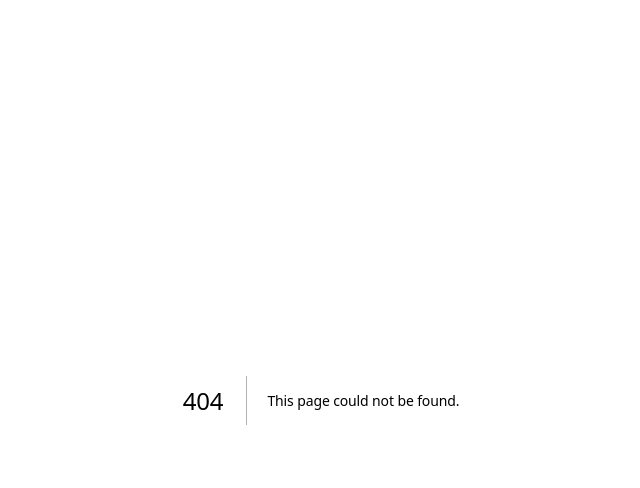
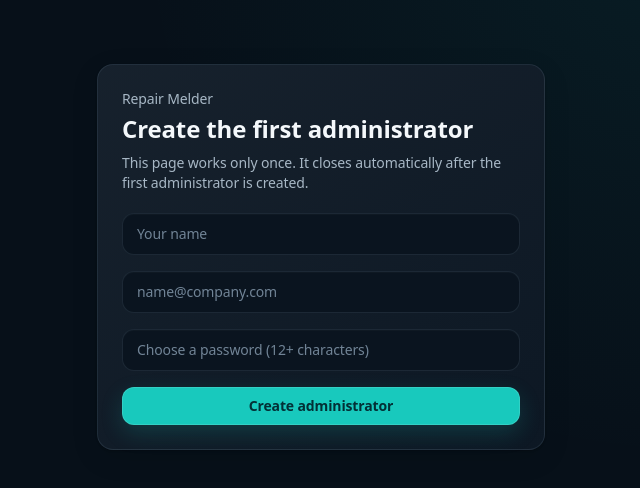
Before and after one commit to botexpertsnl/reparatie_melder_app, a Next.js app: page /setup in a window 1280 px wide. Before the commit this address had no page. Shown: the top 488 px of the page, without its empty margins (319-959 px from the left). Built offline with nearby package versions, Linux system fonts and the light colour scheme; no server answers; the database is empty.

Commit message:
Secure app access and add first-admin setup (#264)
* Secure app access and add first-admin setup

* Wrap login search params in suspense

---------

Co-authored-by: Jasper Koenraad @ Spotler NL <jasper.koenraad@spotler.nl>

```diff
--- a/app/(app)/layout.tsx
+++ b/app/(app)/layout.tsx
@@ -1,7 +1,12 @@
 import { AppShell } from "@/components/layout/app-shell";
 import { AuthSessionProvider } from "@/components/providers/session-provider";
+import { auth } from "@/lib/auth/auth";
+import { redirect } from "next/navigation";
 
-export default function AppLayout({ children }: { children: React.ReactNode }) {
+export default async function AppLayout({ children }: { children: React.ReactNode }) {
+  const session = await auth();
+  if (!session?.user) redirect("/login?callbackUrl=/dashboard");
+
   return (
     <AuthSessionProvider>
       <AppShell>{children}</AppShell>
--- a/app/(auth)/login/page.tsx
+++ b/app/(auth)/login/page.tsx
@@ -1,10 +1,60 @@
+"use client";
+
+import { FormEvent, Suspense, useState } from "react";
+import { signIn } from "next-auth/react";
+import Link from "next/link";
+import { useRouter, useSearchParams } from "next/navigation";
+
 export default function LoginPage() {
   return (
-    <main className="mx-auto mt-20 max-w-md space-y-4 card">
-      <h1 className="text-xl font-semibold">Sign in</h1>
-      <input className="input" placeholder="Email" />
-      <input className="input" placeholder="Password" type="password" />
-      <button className="btn w-full">Sign in</button>
+    <Suspense fallback={<main className="mx-auto mt-20 max-w-md card text-sm text-slate-400">Loading sign in…</main>}>
+      <LoginForm />
+    </Suspense>
+  );
+}
+
+function LoginForm() {
+  const router = useRouter();
+  const searchParams = useSearchParams();
+  const [email, setEmail] = useState("");
+  const [password, setPassword] = useState("");
+  const [error, setError] = useState<string | null>(null);
+  const [submitting, setSubmitting] = useState(false);
+  const callbackUrl = searchParams.get("callbackUrl")?.startsWith("/") ? searchParams.get("callbackUrl")! : "/dashboard";
+
+  const onSubmit = async (event: FormEvent<HTMLFormElement>) => {
+    event.preventDefault();
+    setSubmitting(true);
+    setError(null);
+    const result = await signIn("credentials", { email, password, redirect: false, callbackUrl });
+    setSubmitting(false);
+    if (!result?.ok) {
+      setError("Incorrect email address or password.");
+      return;
+    }
+    router.replace(result.url?.startsWith("/") ? result.url : callbackUrl);
+    router.refresh();
+  };
+
+  return (
+    <main className="mx-auto mt-20 max-w-md space-y-5 card">
+      <div>
+        <p className="text-sm text-slate-400">Repair Melder</p>
+        <h1 className="mt-1 text-2xl font-semibold">Sign in</h1>
+      </div>
+      <form className="space-y-4" onSubmit={onSubmit}>
+        <label className="block space-y-1.5 text-sm font-medium">
+          <span>Email</span>
+          <input className="input w-full" placeholder="name@company.com" type="email" autoComplete="email" value={email} onChange={(event) => setEmail(event.target.value)} required />
+        </label>
+        <label className="block space-y-1.5 text-sm font-medium">
+          <span>Password</span>
+          <input className="input w-full" placeholder="Your password" type="password" autoComplete="current-password" value={password} onChange={(event) => setPassword(event.target.value)} required />
+        </label>
+        {error ? <p className="text-sm text-red-400" role="alert">{error}</p> : null}
+        <button className="btn w-full" disabled={submitting} type="submit">{submitting ? "Signing in…" : "Sign in"}</button>
+      </form>
+      <p className="text-center text-sm text-slate-400">First time here? <Link className="font-semibold text-[#69f0df] hover:underline" href="/setup">Create the first administrator</Link>.</p>
     </main>
   );
 }
--- /dev/null
+++ b/app/(auth)/setup/page.tsx
@@ -0,0 +1,69 @@
+"use client";
+
+import { FormEvent, useEffect, useState } from "react";
+import { useRouter } from "next/navigation";
+
+export default function SetupPage() {
+  const router = useRouter();
+  const [name, setName] = useState("");
+  const [email, setEmail] = useState("");
+  const [password, setPassword] = useState("");
+  const [state, setState] = useState<"loading" | "ready" | "unavailable">("loading");
+  const [error, setError] = useState<string | null>(null);
+  const [submitting, setSubmitting] = useState(false);
+
+  useEffect(() => {
+    void fetch("/api/setup", { cache: "no-store" })
+      .then(async (response) => ({ response, payload: await response.json() }))
+      .then(({ response, payload }) => {
+        if (!response.ok) throw new Error(payload.error ?? "Could not verify setup status.");
+        setState(payload.data?.setupRequired ? "ready" : "unavailable");
+      })
+      .catch((setupError: unknown) => {
+        setError(setupError instanceof Error ? setupError.message : "Could not verify setup status.");
+        setState("unavailable");
+      });
+  }, []);
+
+  const onSubmit = async (event: FormEvent<HTMLFormElement>) => {
+    event.preventDefault();
+    setSubmitting(true);
+    setError(null);
+    try {
+      const response = await fetch("/api/setup", {
+        method: "POST",
+        headers: { "Content-Type": "application/json" },
+        body: JSON.stringify({ name, email, password })
+      });
+      const payload = await response.json();
+      if (!response.ok) throw new Error(typeof payload.error === "string" ? payload.error : "Could not create administrator.");
+      router.replace("/login?setup=complete");
+      router.refresh();
+    } catch (setupError) {
+      setError(setupError instanceof Error ? setupError.message : "Could not create administrator.");
+    } finally {
+      setSubmitting(false);
+    }
+  };
+
+  return (
+    <main className="mx-auto mt-16 max-w-md space-y-5 card">
+      <div>
+        <p className="text-sm text-slate-400">Repair Melder</p>
+        <h1 className="mt-1 text-2xl font-semibold">Create the first administrator</h1>
+        <p className="mt-2 text-sm text-slate-400">This page works only once. It closes automatically after the first administrator is created.</p>
+      </div>
+      {state === "loading" ? <p className="text-sm text-slate-400">Checking setup status…</p> : null}
+      {state === "unavailable" ? <p className="rounded-xl border border-amber-500/35 bg-amber-500/10 p-3 text-sm text-amber-100">{error ?? "Setup has already been completed. Sign in with an existing administrator account."}</p> : null}
+      {state === "ready" ? (
+        <form className="space-y-4" onSubmit={onSubmit}>
+          <input className="input w-full" placeholder="Your name" autoComplete="name" value={name} onChange={(event) => setName(event.target.value)} required minLength={2} />
+          <input className="input w-full" placeholder="name@company.com" type="email" autoComplete="email" value={email} onChange={(event) => setEmail(event.target.value)} required />
+          <input className="input w-full" placeholder="Choose a password (12+ characters)" type="password" autoComplete="new-password" value={password} onChange={(event) => setPassword(event.target.value)} required minLength={12} />
+          {error ? <p className="text-sm text-red-400" role="alert">{error}</p> : null}
+          <button className="btn w-full" disabled={submitting} type="submit">{submitting ? "Creating administrator…" : "Create administrator"}</button>
+        </form>
+      ) : null}
+    </main>
+  );
+}
--- a/app/admin/layout.tsx
+++ b/app/admin/layout.tsx
@@ -1,5 +1,11 @@
 import { SystemAdminShell } from "@/components/layout/system-admin-shell";
+import { auth } from "@/lib/auth/auth";
+import { redirect } from "next/navigation";
 
-export default function SystemAdminLayout({ children }: { children: React.ReactNode }) {
+export default async function SystemAdminLayout({ children }: { children: React.ReactNode }) {
+  const session = await auth();
+  if (!session?.user) redirect("/login?callbackUrl=/admin/diagnostics");
+  if (!session.user.isSystemAdmin) redirect("/dashboard");
+
   return <SystemAdminShell>{children}</SystemAdminShell>;
 }
--- /dev/null
+++ b/app/api/setup/route.ts
@@ -0,0 +1,45 @@
+import { NextRequest, NextResponse } from "next/server";
+import { hashSync } from "bcryptjs";
+import { z } from "zod";
+import { UserRole } from "@prisma/client";
+import { prisma } from "@/lib/prisma";
+
+const setupSchema = z.object({
+  name: z.string().trim().min(2).max(120),
+  email: z.string().trim().email().max(254),
+  password: z.string().min(12, "Use at least 12 characters.").max(128)
+});
+
+async function hasSystemAdmin() {
+  return (await prisma.user.count({ where: { isSystemAdmin: true } })) > 0;
+}
+
+export async function GET() {
+  try {
+    return NextResponse.json({ data: { setupRequired: !(await hasSystemAdmin()) } });
+  } catch {
+    return NextResponse.json({ error: "Setup is not available until the database connection is configured." }, { status: 503 });
+  }
+}
+
+export async function POST(request: NextRequest) {
+  try {
+    if (await hasSystemAdmin()) return NextResponse.json({ error: "The initial administrator has already been created." }, { status: 409 });
+    const parsed = setupSchema.safeParse(await request.json());
+    if (!parsed.success) return NextResponse.json({ error: parsed.error.flatten() }, { status: 400 });
+
+    const passwordHash = hashSync(parsed.data.password, 12);
+    const user = await prisma.user.create({
+      data: {
+        name: parsed.data.name,
+        email: parsed.data.email.toLowerCase(),
+        passwordHash,
+        role: UserRole.SYSTEM_ADMIN,
+        isSystemAdmin: true
+      }
+    });
+    return NextResponse.json({ data: { id: user.id, email: user.email } }, { status: 201 });
+  } catch {
+    return NextResponse.json({ error: "Unable to create the initial administrator. The email address may already be in use." }, { status: 500 });
+  }
+}
```
Also changed, not shown: middleware.ts (added, +29 -0 lines).
